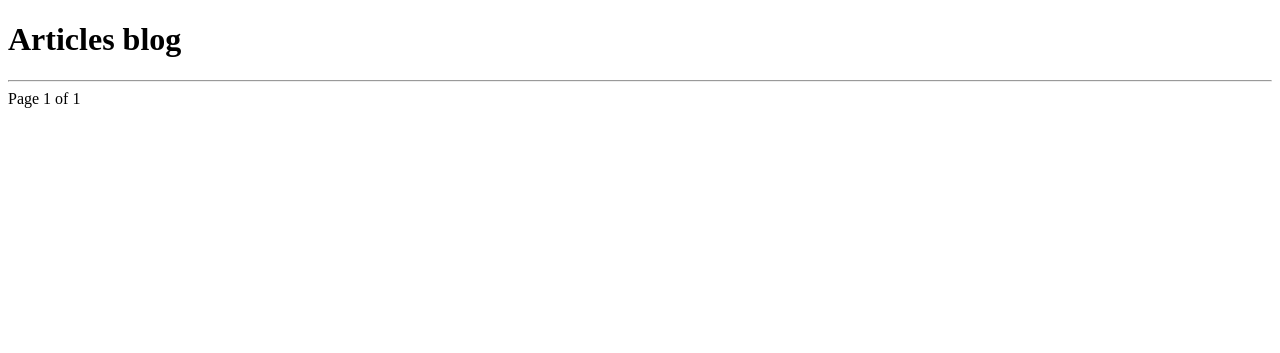
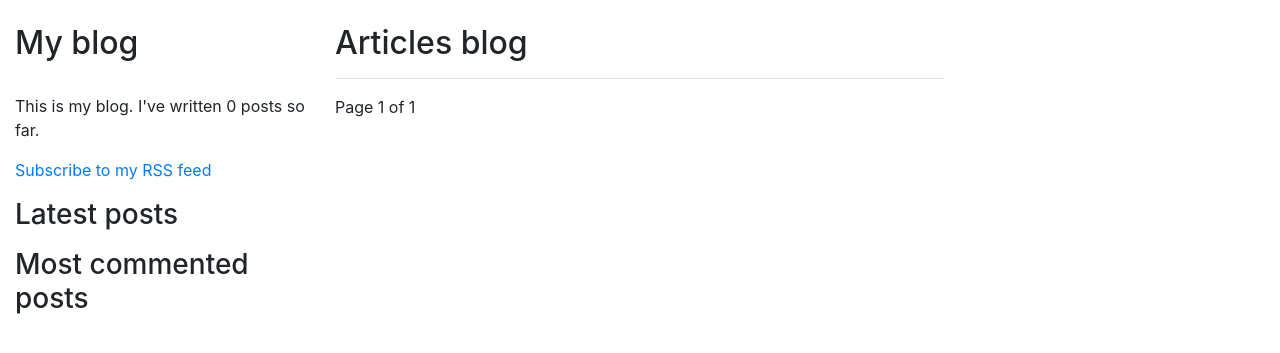
Before and after one commit to BirdOnTheBranch/Blog, a Django app: page / in a window 1280 px wide. Shown: the top 353 px of the page. Run offline with Django 3.2, Linux system fonts and the light colour scheme; data that the repository does not hold is empty; some libraries are stand-ins or nearby versions.

Commit message:
New system of custom tags and sitemaps its developed. Starting feeds...

```diff
--- a/blog/settings.py
+++ b/blog/settings.py
@@ -38,6 +38,8 @@ INSTALLED_APPS = [
     'django.contrib.messages',
     'django.contrib.staticfiles',
     'core.apps.CoreConfig',
+    'django.contrib.sites',
+    'django.contrib.sitemaps',
     'taggit',
 ]
 
@@ -125,7 +127,7 @@ EMAIL_BACKEND = 'django.core.mail.backends.console.EmailBackend'
 
 #gmail
 EMAIL_HOST = 'smtp.gmail.com'
-EMAIL_HOST_USER = 'Planelles.luis@gmail.com'
-EMAIL_HOST_PASSWORD = 'Gus@r@p0'
+EMAIL_HOST_USER = 'xxxx'
+EMAIL_HOST_PASSWORD = 'xxxx'
 EMAIL_PORT = 587
 EMAIL_USE_TLS = True
--- a/core/templates/core/base.html
+++ b/core/templates/core/base.html
@@ -1,12 +1,40 @@
+{% load blog_tags %}
 <!DOCTYPE html>
 <html>
     <head>
-        <title> {% block title %}{% endblock %} </title>
+        <title>{% block title %}{% endblock %}</title>
+        <link rel="stylesheet" href="https://stackpath.bootstrapcdn.com/bootstrap/4.2.1/css/bootstrap.min.css" integrity="sha384-GJzZqFGwb1QTTN6wy59ffF1BuGJpLSa9DkKMp0DgiMDm4iYMj70gZWKYbI706tWS" crossorigin="anonymous">
     </head>
     <body>
-        <div id="content">
-            {% block content%}
-            {% endblock %}
+    <div class="container-fluid">
+        <div class="row">
+                <div class="col-sm-3">
+                    <div id="sidebar">
+                        <br>
+                        <h2>My blog</h2>
+                        <br>
+                        <p>This is my blog. I've written {% total_posts %} posts so far.</p>
+                        <p><a href="{% url "core:post_feed" %}">Subscribe to my RSS feed</a></p>
+
+                        <h3>Latest posts</h3>
+                        {% show_latest_posts 3 %}
+
+                        <h3>Most commented posts</h3>
+                        {% get_most_commented_posts as most_commented_posts %}
+                        <ul>
+                        {% for post in most_commented_posts %}
+                            <li><a href="{{ post.get_absolute_url }}">{{ post.title }}</a></li>
+                        {% endfor %}
+                        </ul>
+                    </div>
+                </div>
+                <div class="col-sm-6">
+                    <div id="content">
+                        {% block content %}
+                        {% endblock %}
+                    </div>
+                </div>
+            </div>
         </div>
     </body>
 </html>
--- a/core/templates/core/post/comment.html
+++ b/core/templates/core/post/comment.html
@@ -3,7 +3,7 @@
 {% block title %}New comment{% endblock %}
 
 {% block content %}
-    <h1>New comment for post "{{ post.title }}"</h1>
+    <h2>New comment for post "{{ post.title }}"</h2>
     <form action="." method="post">
         {% csrf_token %}
         {{ form }}
--- /dev/null
+++ b/core/templates/core/post/latest_posts.html
@@ -0,0 +1,5 @@
+<ul>
+    {% for post in latest_posts %}
+        <li><a href="{{ post.get_absolute_url }}">{{ post.title }}</a></li>
+    {% endfor %}
+    </ul>
--- a/core/templates/core/post/list.html
+++ b/core/templates/core/post/list.html
@@ -4,15 +4,16 @@
 
 {% block content %}
 
-    <h1>Articles blog</h1>
+        <br>
+        <h2>Articles blog</h2>
         <hr>
         {% if tag %}
-        <h2>Post tagged with "{{ tag.name }}"</h2>
+            <h4>Post tagged with "{{ tag.name }}"</h4>
         {% endif %}
         {% for post in posts %}
-    <h2>
+        <h4>
             <a href=" {{ post.get_absolute_url}} ">{{post.slug|title}}</a>
-    </h2>
+        </h4>
         {{post.body|truncatewords:30|linebreaks}}
             <p class="date">
                 Published in {{ post.publish }} by {{ post.author }}
--- /dev/null
+++ b/core/templatetags/blog_tags.py
@@ -0,0 +1,29 @@
+
+from django import template
+from django.db.models import Count
+from django.utils.safestring import mark_safe
+import markdown
+
+register = template.Library()
+
+from ..models import Post
+
+@register.simple_tag
+def total_posts():
+    return Post.published.count()
+
+
+@register.inclusion_tag('core/post/latest_posts.html')
+def show_latest_posts(count=5):
+    latest_posts = Post.published.order_by('-publish')[:count]
+    return {'latest_posts': latest_posts}
+
+
+@register.simple_tag
+def get_most_commented_posts(count=5):
+    return Post.published.annotate(total_comments=Count('comments')).order_by('-total_comments')[:count]
+
+
+@register.filter(name='markdown')
+def markdown_format(text):
+    return mark_safe(markdown.markdown(text))
--- a/core/urls.py
+++ b/core/urls.py
@@ -1,12 +1,22 @@
 from django.urls import path
+from django.contrib.sitemaps.views import sitemap
+from .feeds import LatestPostsFeed
+
+from core.sitemaps import PostSitemap
 from core import views
 
 
 app_name = 'core'
+
+sitemaps = {
+    'posts':PostSitemap,
+}
 
 urlpatterns = [
     path('', views.post_list, name='post_list'),
     path('tag/<slug:tag_slug>/', views.post_list, name='post_list_by_tag'),
     path('<int:year>/<int:month>/<int:day>/<slug:post>/', views.post_detail, name='post_detail'),
     path('<int:post_id>/share/', views.post_share, name='post_share'),
+    path('sitemap.xml', sitemap, {'sitemaps': sitemaps }, name='django.contrib.sitemaps.views.sitemap'),
+    path('fedd/', LatestPostsFeed(), name='post_feed')
 ]
--- a/requirements.txt
+++ b/requirements.txt
@@ -1,2 +1,3 @@
 Django==3.0.8
 django-taggit==1.2.0
+Markdown==2.6.11
```
Also changed, not shown: core/feeds.py (added, +18 -0 lines), core/sitemaps.py (added, +14 -0 lines), core/templates/core/post/detail.html (+22 -6 lines), static/core/styles.css (added, +10 -0 lines), static/styles.css (added, +10 -0 lines), README.md, core/templatetags/__init__.py (added), 2 other files. Lines whose indentation alone changed are shown as unchanged.
